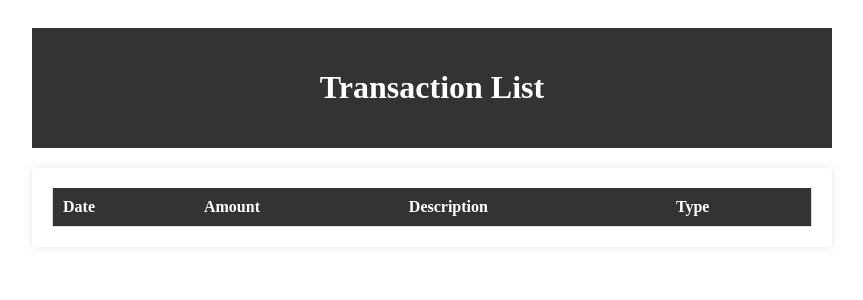
After one commit to KalashShah19/voice-cmd, a Flask app: page /transactions in a window 1280 px wide. The commit adds this page. Shown: the top 300 px of the page, without its empty margins (208-1071 px from the left). Run offline with Flask 3, Linux system fonts and the light colour scheme; lists and menus that the app fills with data are empty; some libraries are stand-ins or nearby versions.

Commit message:
day 11 lab

```diff
--- a/app.py
+++ b/app.py
@@ -78,17 +78,33 @@ def dashboard():
 def budgets():
     return render_template('budgets.html')
 
+@app.route('/budget')
+def budget():
+    return render_template('budget.html')
+
 @app.route('/goals')
 def goals():
     return render_template('goals.html')
+
+@app.route('/goal')
+def goals():
+    return render_template('goal.html')
 
 @app.route('/investments')
 def investments():
     return render_template('investments.html')
 
+@app.route('/investment')
+def investment():
+    return render_template('investment.html')
+
 @app.route('/transactions')
 def transactions():
     return render_template('transactions.html')
+
+@app.route('/transaction')
+def transaction():
+    return render_template('transaction.html')
 
 @app.route('/create', methods=['POST'])
 def create():
--- a/templates/profile.html
+++ b/templates/profile.html
@@ -27,6 +27,11 @@
             <input type="email" id="email" name="email" value="{{ user.email }}" required>
         </div>
 
+        <div class="form-group">
+            <label for="email"> Occupation :</label>
+            <input type="text" id="occupation" name="occupation" value="{{ user.occupation }}" required>
+        </div>
+
         <input value="Save" type="submit">
     </form>
 </div>
--- /dev/null
+++ b/templates/static/css/transactions.css
@@ -0,0 +1,44 @@
+.transactionsContainer {
+    max-width: 800px;
+    margin: 0 auto;
+    padding: 20px;
+}
+
+header {
+    background-color: #333;
+    color: #fff;
+    padding: 20px;
+    text-align: center;
+}
+
+.transaction-list {
+    background-color: #fff;
+    padding: 20px;
+    box-shadow: 0 0 10px rgba(0, 0, 0, 0.1);
+    border-radius: 5px;
+    margin-top: 20px;
+}
+
+table {
+    width: 100%;
+    border-collapse: collapse;
+}
+
+th, td {
+    padding: 10px;
+    border-bottom: 1px solid #ddd;
+    text-align: left;
+}
+
+th {
+    background-color: #333;
+    color: #fff;
+}
+
+th:first-child, td:first-child {
+    border-left: 1px solid #ddd;
+}
+
+th:last-child, td:last-child {
+    border-right: 1px solid #ddd;
+}
--- /dev/null
+++ b/templates/transactions.html
@@ -0,0 +1,41 @@
+<!DOCTYPE html>
+<html lang="en">
+<head>
+    <meta charset="UTF-8">
+    <meta name="viewport" content="width=device-width, initial-scale=1.0">
+    <title>Transaction List</title>
+    <link rel="stylesheet" href="static/css/transactions.css">
+</head>
+<body>
+
+<div class="transactionsContainer">
+    <header>
+        <h1>Transaction List</h1>
+    </header>
+
+    <div class="transaction-list">
+        <table>
+            <thead>
+                <tr>
+                    <th>Date</th>
+                    <th>Amount</th>
+                    <th>Description</th>
+                    <th>Type</th>
+                </tr>
+            </thead>
+            <tbody>
+                {% for transaction in transactions %}
+                <tr>
+                    <td>{{ transaction.date }}</td>
+                    <td>${{ transaction.amount }}</td>
+                    <td>{{ transaction.description }}</td>
+                    <td>{{ transaction.type }}</td>
+                </tr>
+                {% endfor %}
+            </tbody>
+        </table>
+    </div>
+</div>
+
+</body>
+</html>
--- a/templates/voice.html
+++ b/templates/voice.html
@@ -1,5 +1,3 @@
-<!-- templates/index.html -->
-
 <!DOCTYPE html>
 <html lang="en">
 
@@ -15,10 +13,9 @@
     <button id="startButton">Start Recognition</button>
     <button id="stopButton">Stop Recognition</button>
     <h3>Text : <div id="result"></div></h3>
-    {{data}}
     </center>
     <script>
-       var recognition = new webkitSpeechRecognition() || new SpeechRecognition();
+       var recognition = new webkitSpeechRecognition()
         recognition.continuous = true;
         recognition.lang = 'en-US';
         var BTNstart = document.getElementById('startButton')
```
Also changed, not shown: templates/static/css/transaction.css (added, +28 -0 lines), templates/transaction.html (added, +27 -0 lines).
